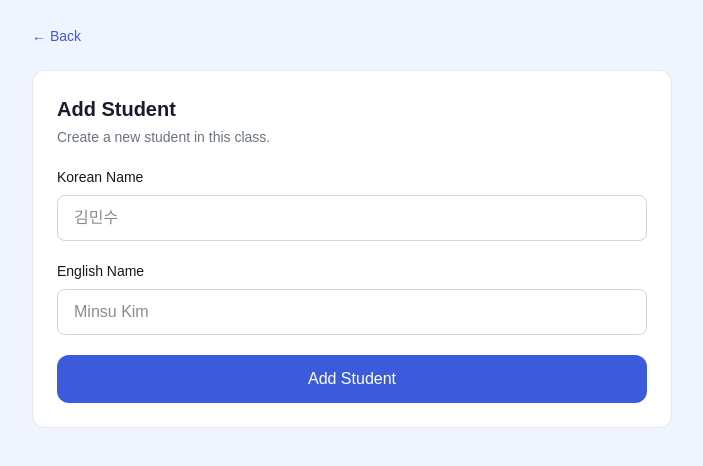
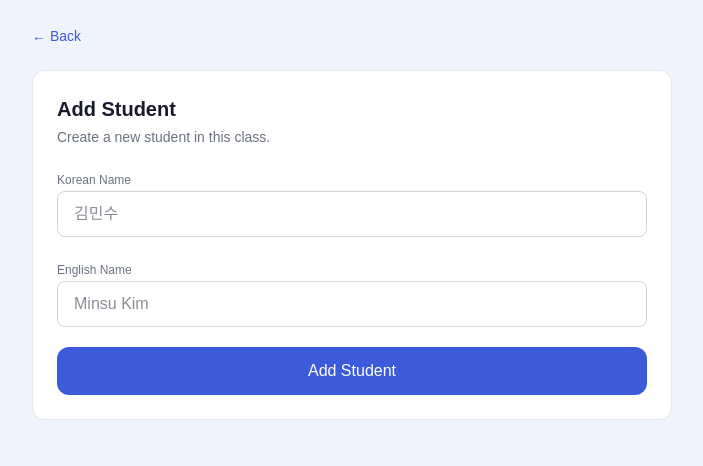
Before and after one commit to FurqanBridge/bridge, a Next.js app in the folder sis/: page /classes/1/add-student in a window 1280 px wide. Shown: the top 466 px of the page, without its empty margins (288-991 px from the left). Built offline with nearby package versions, Linux system fonts and the light colour scheme; no server answers; the database is empty.

Commit message:
class changes

```diff
--- a/sis/app/classes/[id]/add-student/page.tsx
+++ b/sis/app/classes/[id]/add-student/page.tsx
@@ -71,7 +71,7 @@ export default function AddStudentPage() {
           )}
 
           <div>
-            <label className="block text-sm font-medium mb-2">
+            <label className="text-xs text-[#6b7280]">
               Korean Name
             </label>
 
@@ -79,13 +79,13 @@ export default function AddStudentPage() {
               type="text"
               value={koreanName}
               onChange={(e) => setKoreanName(e.target.value)}
-              className="w-full px-4 py-2.5 rounded-lg border border-[#d1d5db] focus:outline-none focus:ring-2 focus:ring-[#3B5BDB]"
+              className="w-full px-4 py-2.5 rounded-lg border border-[#d1d5db] focus:outline-none focus:ring-2 focus:ring-[#3B5BDB] text-[#1a1a2e]"
               placeholder="김민수"
             />
           </div>
 
           <div>
-            <label className="block text-sm font-medium mb-2">
+            <label className="text-xs text-[#6b7280]">
               English Name
             </label>
 
@@ -93,7 +93,7 @@ export default function AddStudentPage() {
               type="text"
               value={englishName}
               onChange={(e) => setEnglishName(e.target.value)}
-              className="w-full px-4 py-2.5 rounded-lg border border-[#d1d5db] focus:outline-none focus:ring-2 focus:ring-[#3B5BDB]"
+              className="w-full px-4 py-2.5 rounded-lg border border-[#d1d5db] focus:outline-none focus:ring-2 focus:ring-[#3B5BDB] text-[#1a1a2e]"
               placeholder="Minsu Kim"
             />
           </div>
--- a/sis/app/classes/[id]/page.tsx
+++ b/sis/app/classes/[id]/page.tsx
@@ -92,13 +92,15 @@ export default function ClassPage() {
         {/* Add Student Button */}
         <div className="pt-4">
           <button
+            disabled={students.length >= 6}
             onClick={() => router.push(`/classes/${classId}/add-student`)}
-            className="w-full bg-[#3B5BDB] hover:bg-[#2f4ac4] text-white text-sm font-medium py-3 rounded-xl transition-colors"
+            className="w-full bg-[#3B5BDB] hover:bg-[#2f4ac4] disabled:bg-[#9CA3AF] disabled:cursor-not-allowed text-white text-sm font-medium py-3 rounded-xl transition-colors"
           >
-            + Add Student
+            {students.length >= 6
+              ? 'Class is Full (6/6 Students)'
+              : '+ Add Student'}
           </button>
         </div>
-
       </div>
     </main>
   )
--- /dev/null
+++ b/sis/app/dashboard/[id]/submissions/page.tsx
@@ -0,0 +1,4 @@
+'use client'
+
+import { useParams, useRouter } from 'next/navigation'
+import { useStorytelling } from '@/hooks/useStorytelling'
```
